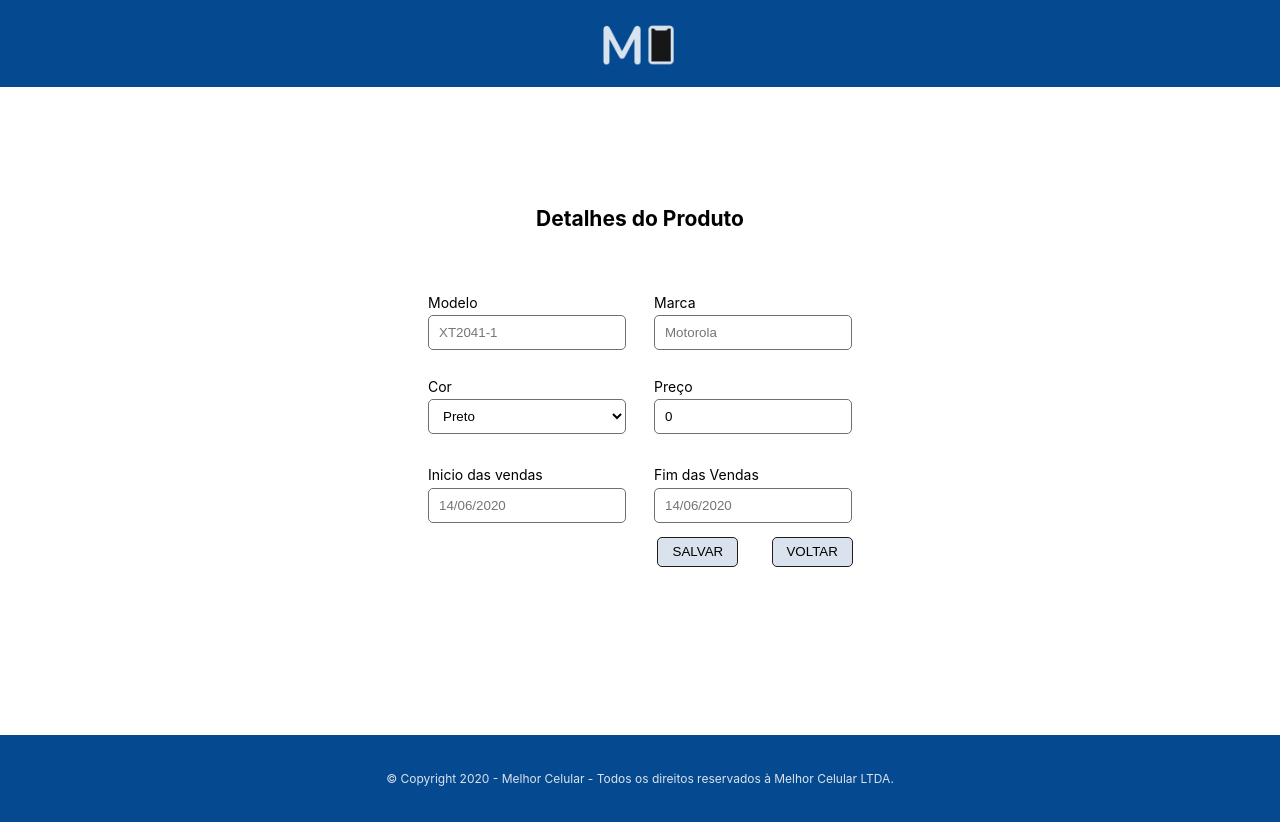
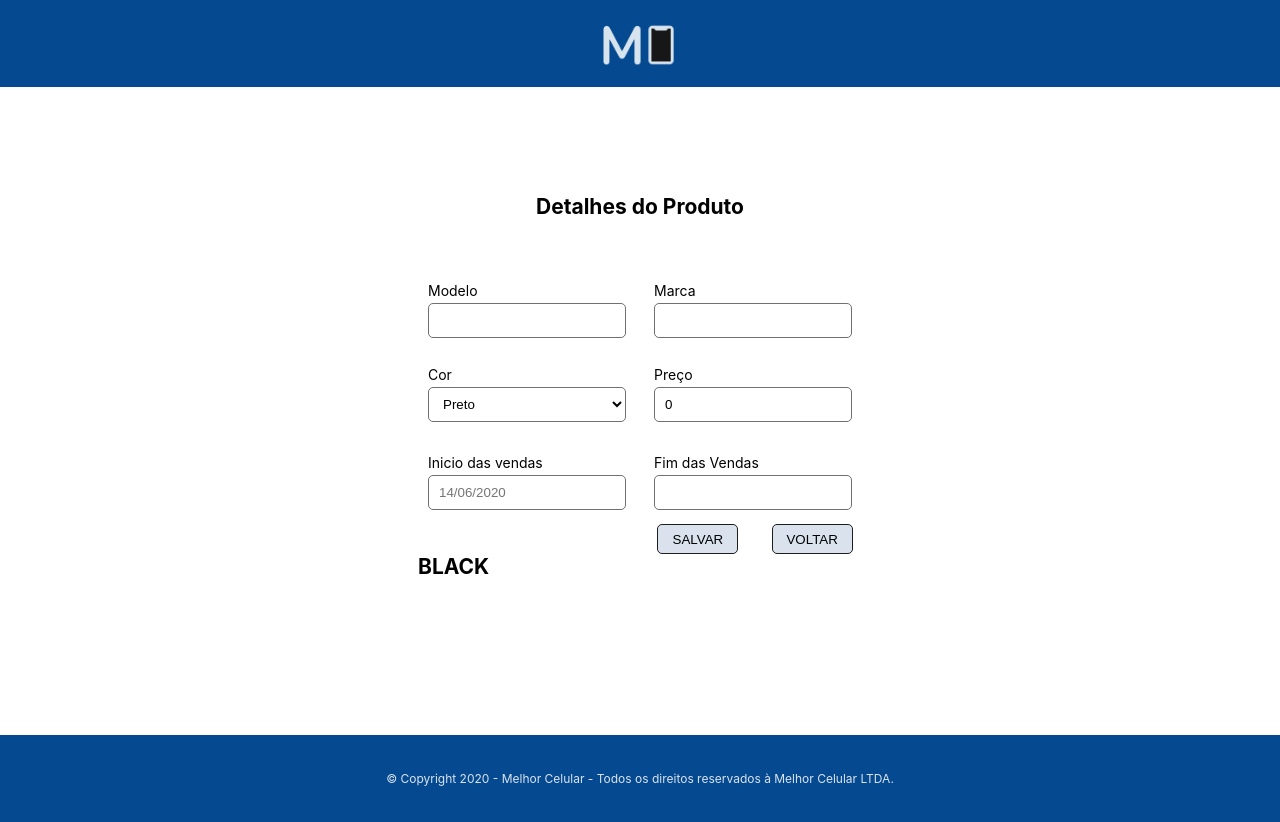
Before and after one commit to amitcesar/melhorcom-front-end-test, a React (Create React App) app: page /phone/add in a window 1280 px wide. Built offline with nearby package versions, Linux system fonts and the light colour scheme.

Commit message:
useAxios hook

```diff
--- a/package.json
+++ b/package.json
@@ -7,14 +7,15 @@
     "@testing-library/react": "^11.1.0",
     "@testing-library/user-event": "^12.1.10",
     "axios": "^0.21.1",
-
+    "formik": "^2.2.9",
     "luxon": "^2.0.1",
     "react": "^17.0.2",
     "react-dom": "^17.0.2",
     "react-input-mask": "^2.0.4",
     "react-router-dom": "^5.2.0",
     "react-scripts": "4.0.3",
-    "web-vitals": "^1.0.1"
+    "web-vitals": "^1.0.1",
+    "yup": "^0.32.9"
   },
   "scripts": {
     "start": "react-scripts start",
--- a/src/components/PhoneForm/index.js
+++ b/src/components/PhoneForm/index.js
@@ -1,6 +1,7 @@
 import React, { useState, useEffect } from "react";
 import api from "../../services/api";
 import { useHistory, useParams } from "react-router-dom";
+import { Formik, Form, Field, ErrorMessage } from "formik";
 import "./PhoneForm.css";
 import axios from "axios";
 import InputMask from "react-input-mask";
@@ -9,7 +10,7 @@ import { DateTime } from "luxon";
 const initialValue = {
   model: "",
   brand: "",
-  color: "",
+  color: "BLACK",
   price: 0,
   date: "",
   endDate: "",
@@ -19,14 +20,17 @@ const initialValue = {
 export const PhoneForm = () => {
   const history = useHistory();
   const { _id } = useParams();
-  const [values, setValues] = useState(_id ? null : initialValue);
   const [startDate, SetStartDate] = useState("");
   const [endDate, setEndDate] = useState("");
 
   useEffect(() => {
     if (_id) {
-      api.get(`/phone/${_id}`).then((response) => {
-        const dateFormat = DateTime.fromISO(response.data.date);
+      api
+        .get(`/phone/${_id}`)
+        .then((response) => {
+          console.log("res", response.data);
+          console.log(response.data.date);
+          const dateFormat = DateTime.fromObject(response.data.date);
           const dateEndFormat = DateTime.fromISO(response.data.endDate);
           const DateForRead = dateFormat
             .setLocale("pt-br")
@@ -37,108 +41,68 @@ export const PhoneForm = () => {
 
           SetStartDate(DateForRead);
           setEndDate(DateEndForRead);
-        setValues({
-          model: response.data.model,
-          brand: response.data.brand,
-          color: response.data.color,
-          price: response.data.price,
-          date: DateForRead,
-          endDate: DateEndForRead,
-          code: "#13212",
-        });
-      });
+        })
+        .catch((err) => console.log("errrrou", err));
     }
   }, [_id]);
 
-  function OnChangeInput(event) {
-    const { name, value } = event.target;
-
-    setValues({ ...values, [name]: value });
-  }
-
-  function OnSubmit(event) {
-    event.preventDefault();
-    const method = _id ? "patch" : "post";
-    const url = _id
-      ? `https://phones--melhorcom.repl.co/phone/${_id}`
-      : "https://phones--melhorcom.repl.co/phone/";
-
-    axios[method](url, values, {
-      headers: { cpf: "04925787454" },
-    })
-      .then((response) => {
-        history.push("/");
-      })
-      .catch((err) => console.log("errrrou", err));
+  const values = _id ? null : initialValue;
+  function OnSubmit(values, actions) {
+    console.log("sub", values);
   }
 
   return (
     <div className="form-container">
       <h2>Detalhes do Produto </h2>
-      {!values ? (
-        <h3>Carregando Form</h3>
-      ) : (
-        <form onSubmit={OnSubmit}>
+      <Formik
+        initialValues={{
+          model: "",
+          brand: "",
+          color: "BLACK",
+          price: 0,
+          date: "",
+          endDate: "",
+          code: "#13212",
+        }}
+        onSubmit={OnSubmit}
+      >
+        {({ values }) => (
+          <Form>
             <div className="group-form">
               <div className="form-row">
                 <label className="form-label" htmlFor="model">
                   Modelo
                 </label>
-              <input
-                value={values.model}
-                onChange={OnChangeInput}
-                type="text"
-                name="model"
-                id="model"
-                placeholder="XT2041-1"
-                min="2"
-                max="255"
-              />
+                <Field type="text" name="model" id="model" />
               </div>
               <div className="form-row">
                 <label className="form-label" htmlFor="brand">
                   Marca
                 </label>
-              <input
-                id="brand"
-                value={values.brand}
-                onChange={OnChangeInput}
-                type="text"
-                name="brand"
-                placeholder="Motorola"
-                min="2"
-                max="255"
-              />
+                <Field type="text" name="brand" id="brand" />
               </div>
             </div>
             <div className="group-form">
               <div className="form-row">
                 <label className="form-label" htmlFor="color">
                   Cor
-                <select
-                  className="placeholder"
-                  onChange={OnChangeInput}
-                  id="color"
-                  name="color"
-                >
+                  <Field as="select" id="color" name="color">
                     <option value="BLACK">Preto</option>
                     <option value="WHITE">Branco</option>
                     <option value="GOLD">Dourado</option>
                     <option value="PINK">Rosa</option>
-                </select>
+                  </Field>
                 </label>
               </div>
               <div className="form-row">
                 <label className="form-label" htmlFor="price">
                   Preço
                 </label>
-              <input
-                value={values.price}
-                onChange={OnChangeInput}
+                <Field
                   type="number"
                   id="price"
+                  value={values.price}
                   name="price"
-                placeholder="1200,00"
                 />
               </div>
             </div>
@@ -147,15 +111,12 @@ export const PhoneForm = () => {
                 <label className="form-label" htmlFor="date">
                   Inicio das vendas
                 </label>
-              <InputMask
+                <Field
+                  component={InputMask}
                   mask="99/99/9999"
                   name="date"
-                value={values.date}
                   id="date"
-                mask="99/99/9999"
                   placeholder="14/06/2020"
-                className="holy"
-                onChange={OnChangeInput}
                   className="input"
                 />
               </div>
@@ -163,14 +124,14 @@ export const PhoneForm = () => {
                 <label className="form-label" htmlFor="endDate">
                   Fim das Vendas
                 </label>
-              <InputMask
+
+                <Field
+                  mask="99/99/9999"
+                  component={InputMask}
+                  type="endDate"
                   id="endDate"
                   name="endDate"
-                value={values.endDate}
-                mask="99/99/9999"
-                placeholder="14/06/2020"
                   className="input"
-                onChange={OnChangeInput}
                 />
               </div>
             </div>
@@ -180,8 +141,9 @@ export const PhoneForm = () => {
               <button>VOLTAR</button>
             </div>
             <h2>{values.color}</h2>
-        </form>
+          </Form>
         )}
+      </Formik>
     </div>
   );
 };
--- a/src/components/PhoneList/PhoneList.css
+++ b/src/components/PhoneList/PhoneList.css
@@ -3,6 +3,8 @@
   justify-content: center;
   align-items: center;
   flex-direction: column;
+
+  height: 81vh;
 }
 .phones-container li,
 .phones-container ul {
--- a/src/components/PhoneList/index.js
+++ b/src/components/PhoneList/index.js
@@ -3,17 +3,24 @@ import React, { useEffect, useState } from "react";
 import "./PhoneList.css";
 
 import PhoneItem from "../PhoneItem";
-import api from "../../services/api";
+
+import useApi from "../utils/useApi";
 
 export const PhoneList = () => {
   const [phone, setPhone] = useState([]);
+  const [load, loadInfo] = useApi({
+    method: "get",
+    url: "https://phones--melhorcom.repl.co/phone",
+    headers: {
+      cpf: "04925787454",
+    },
+    onCompleted(response) {
+      setPhone(response.data);
+    },
+  });
+
   useEffect(() => {
-    const getAllPhones = async () => {
-      await api.get("phone").then((response) => {
-        setPhone(response.data);
-      });
-    };
-    getAllPhones();
+    load();
   }, []);
 
   return (
--- /dev/null
+++ b/src/components/utils/useApi.js
@@ -0,0 +1,29 @@
+import { useState } from "react";
+import axios from "axios";
+
+const initialRequestInfo = {
+  error: null,
+  data: null,
+  loading: false,
+};
+export default function useApi(config) {
+  const [requestInfo, setRequestInfo] = useState(initialRequestInfo);
+
+  async function call() {
+    setRequestInfo({
+      ...initialRequestInfo,
+      loading: true,
+    });
+
+    const response = await axios(config);
+    setRequestInfo({
+      ...initialRequestInfo,
+      data: response.data,
+    });
+
+    if (config.onCompleted) {
+      config.onCompleted(response);
+    }
+  }
+  return [call, requestInfo];
+}
```
Also changed, not shown: 1 other file (tests, documents, lock files or other folders). Lines whose indentation alone changed are shown as unchanged.
